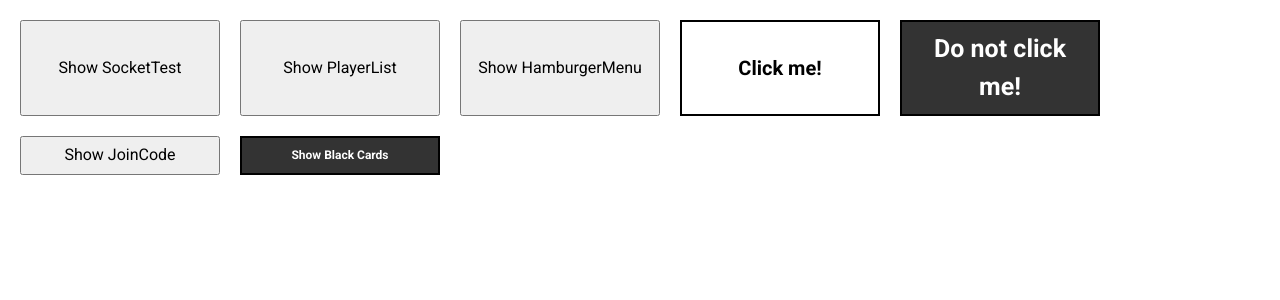
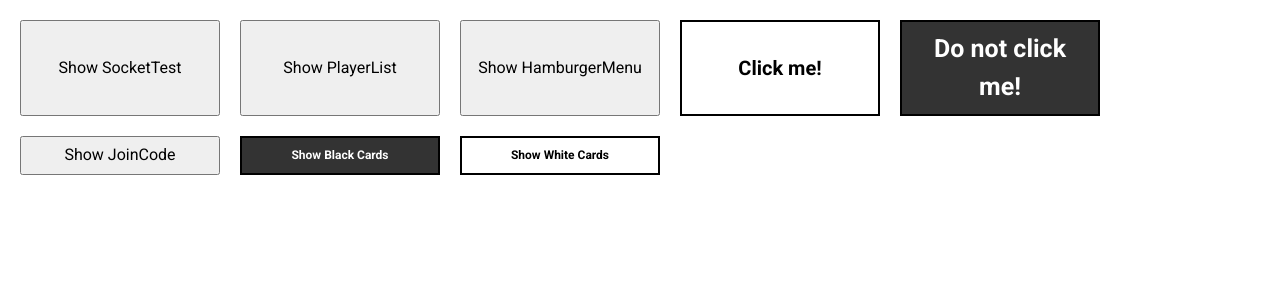
Before and after one commit to I3uckwheat/cards-of-carousal, a React (Create React App) app in the folder frontend/: page / in a window 1280 px wide. Shown: the top 300 px of the page. Built offline with nearby package versions, Linux system fonts and the light colour scheme; no server answers.

Commit message:
Add WhiteCardExample to App.js

```diff
--- a/frontend/src/App.js
+++ b/frontend/src/App.js
@@ -6,6 +6,7 @@ import SocketTest from './components/SocketTest';
 import PlayerList from './components/PlayerList/PlayerList';
 import DisplayJoinCode from './components/JoinCode/JoinCode';
 import BlackCardExample from './temp/BlackCardExample';
+import WhiteCardExample from './temp/WhiteCardExample';
 
 import playerList from './temp/playerList';
 
@@ -16,6 +17,7 @@ function App() {
   const [hamburgerMenuActive, setHamburgerMenuActive] = useState(false);
   const [showJoinCode, setJoinCode] = useState(false);
   const [showBlackCards, setShowBlackCards] = useState(false);
+  const [showWhiteCards, setShowWhiteCards] = useState(false);
 
   return (
     <div className="App">
@@ -39,6 +41,10 @@ function App() {
 
         <Button type="button" onClick={() => { setShowBlackCards(!showBlackCards); }}>
           Show Black Cards
+        </Button>
+
+        <Button isActive type="button" onClick={() => { setShowWhiteCards(!showWhiteCards); }}>
+          Show White Cards
         </Button>
       </div>
 
@@ -64,6 +70,9 @@ function App() {
 
       {showBlackCards
       && <BlackCardExample />}
+
+      {showWhiteCards
+      && <WhiteCardExample />}
     </div>
   );
 }
```
